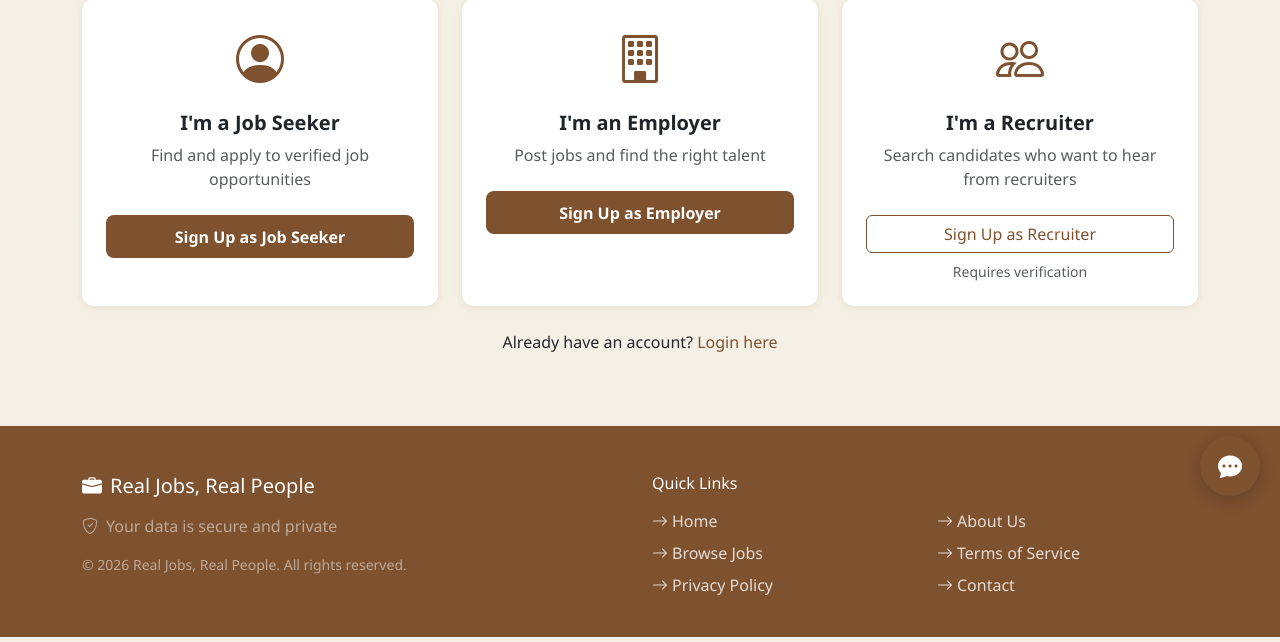
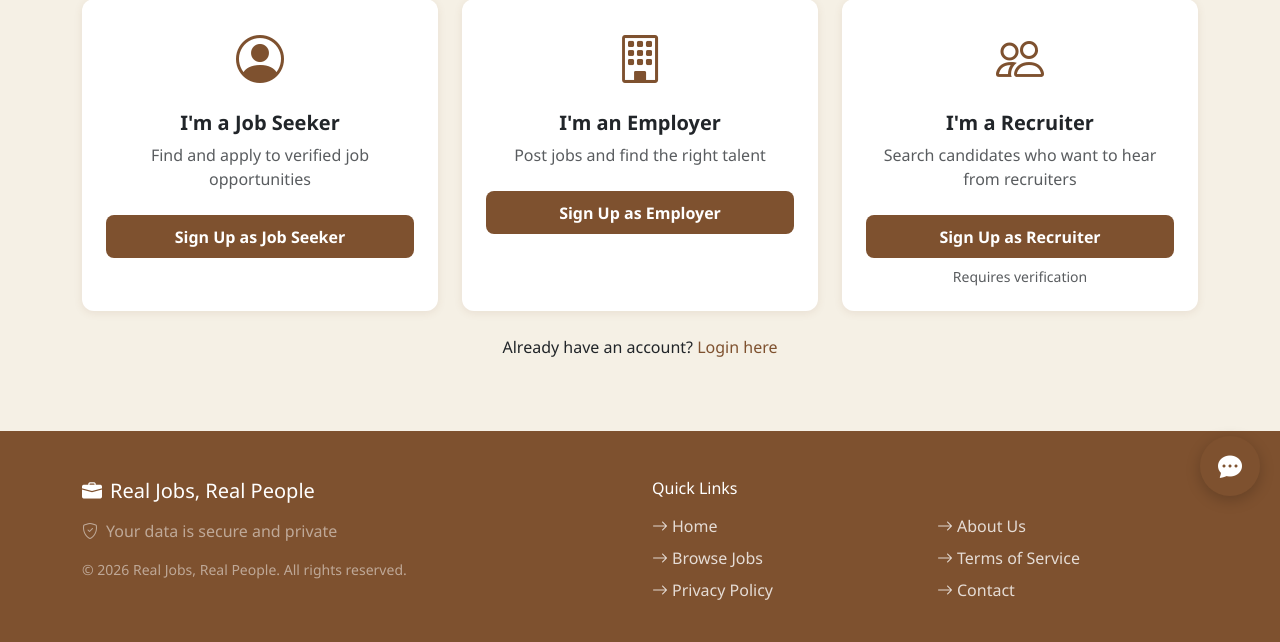
Before and after one commit to mfish324/Job-Board, a Django app: page /signup/ in a window 1280 px wide. Shown: the part 284-926 px from the top of the page. Run offline with Django 5.2, Linux system fonts and the light colour scheme.

Commit message:
Fix recruiter signup button style to match others
🤖 Generated with [Claude Code](https://claude.com/claude-code)

Co-Authored-By: Claude Opus 4.5 <noreply@anthropic.com>

```diff
--- a/jobs/templates/jobs/signup_choice.html
+++ b/jobs/templates/jobs/signup_choice.html
@@ -41,7 +41,7 @@
                     <i class="bi bi-people text-primary" style="font-size: 3rem;"></i>
                     <h3 class="h5 fw-bold mt-3">I'm a Recruiter</h3>
                     <p class="text-muted mb-4">Search candidates who want to hear from recruiters</p>
-                    <a href="{% url 'recruiter_signup' %}" class="btn btn-outline-primary w-100">Sign Up as Recruiter</a>
+                    <a href="{% url 'recruiter_signup' %}" class="btn btn-primary w-100">Sign Up as Recruiter</a>
                     <small class="text-muted d-block mt-2">Requires verification</small>
                 </div>
             </div>
```
